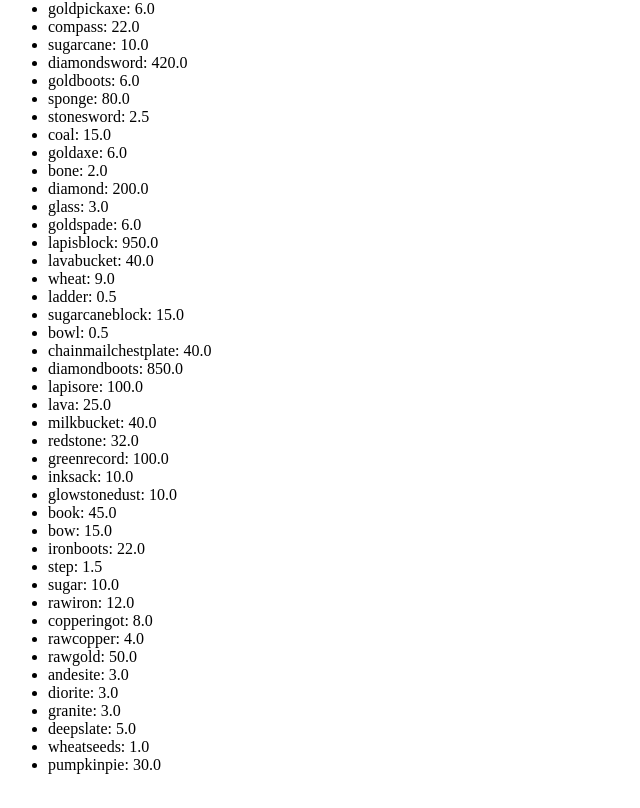
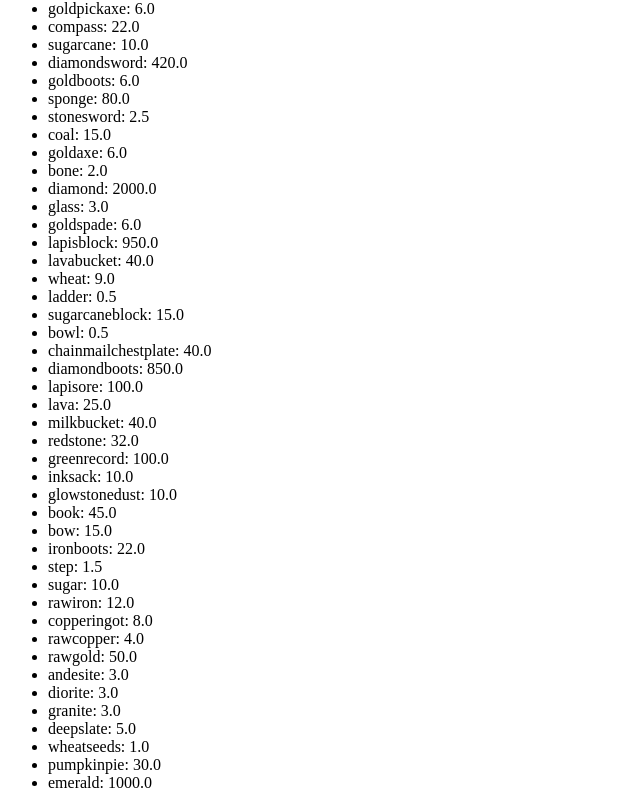
Before and after one commit to akfiveseven/akfiveseven.github.io, a plain HTML site: page minecraft_server.html in a window 1280 px wide. Shown: the part 7454-8262 px from the top of the page, without its empty margins (0-640 px from the left). Drawn offline with Linux system fonts and the light colour scheme.

Commit message:
updated sell values

```diff
--- a/minecraft_server.html
+++ b/minecraft_server.html
@@ -403,7 +403,7 @@
                 <li>coal: 15.0</li>
                 <li>goldaxe: 6.0</li>
                 <li>bone: 2.0</li>
-                <li>diamond: 200.0</li>
+                <li>diamond: 2000.0</li>
                 <li>glass: 3.0</li>
                 <li>goldspade: 6.0</li>
                 <li>lapisblock: 950.0</li>
@@ -436,6 +436,7 @@
                 <li>deepslate: 5.0</li>
                 <li>wheatseeds: 1.0</li>
                 <li>pumpkinpie: 30.0</li>
+                <li>emerald: 1000.0</li>
             </ul>
         </div>
 
```
